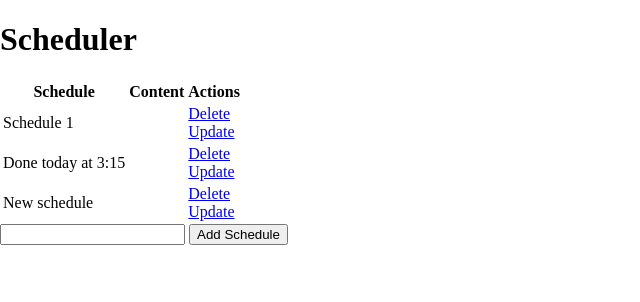
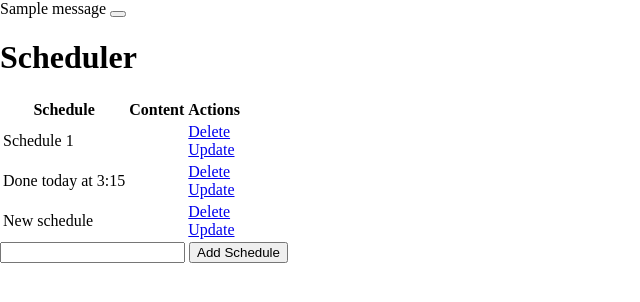
Before and after one commit to shaliniaiitd/Flask, a Flask app: page / in a window 1280 px wide. Shown: the top 302 px of the page, without its empty margins (0-640 px from the left). Run offline with Flask 2, Linux system fonts and the light colour scheme; data comes from the database, SQL or seed files in the repository; one stand-in notice (Sample message) is shown.

Commit message:
Added flash messages

```diff
--- a/templates/base.html
+++ b/templates/base.html
@@ -2,10 +2,31 @@
 <html lang="en">
 <head>
     <meta charset="UTF-8">
-    <link rel="stylesheet" href="{{ url_for('static', filename = 'css/main.css')}}"
+    <link rel="stylesheet" href="{{ url_for('static', filename = 'css/main.css') }}" >
     {% block head %}{% endblock %}
 </head>
 <body>
+    {% with messages = get_flashed_messages(with_categories=true) %}
+        {% if messages %}
+            <div class="container mt-3">
+                {% for category, message in messages %}
+                    <div class="alert alert-{{ category }} alert-dismissible fade show" role="alert">
+                    {{ message }}
+                    <button type="button" class="btn-close" data-bs-dismiss="alert" aria-label="Close"></button>
+                    </div>
+                {% endfor %}
+            </div>
+        {% endif %}
+    {% endwith %}
     {% block body %}{% endblock %}
+
+    <!-- Auto-dismiss script goes here -->
+  <script>
+    setTimeout(() => {
+      document.querySelectorAll('.alert').forEach(alert => {
+        new bootstrap.Alert(alert).close();
+      });
+    }, 5000); // 5 seconds
+  </script>
 </body>
 </html>
```
